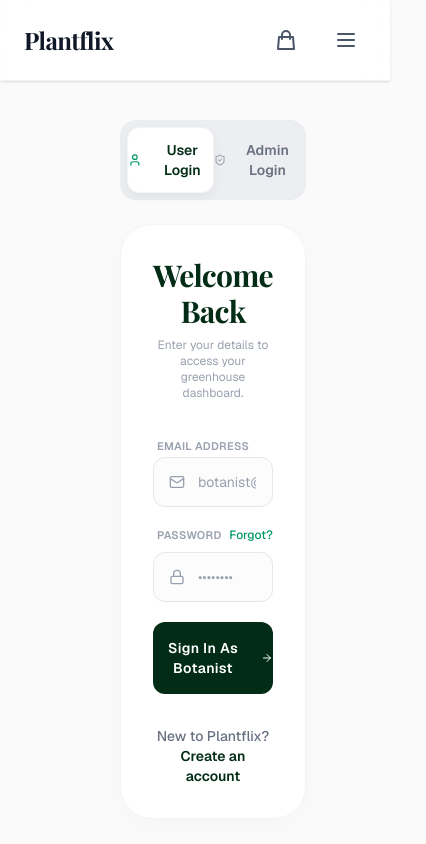
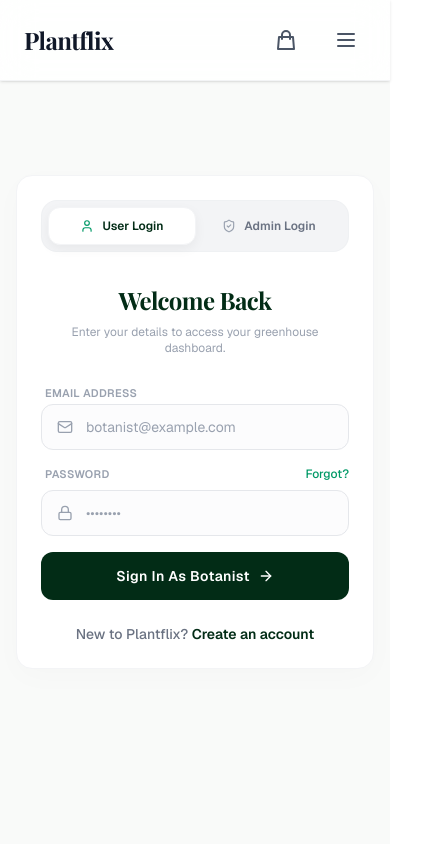
Before and after one commit to code-with-shilpa/plantflix, a Next.js app: page /login in a window 390 px wide. Shown: the top 844 px of the page, 426 px wide, since content can reach past the window. Built offline with nearby package versions, Linux system fonts and the light colour scheme; no server answers; a web font is replaced by a local one.

Commit message:
fix login form responsive issue

```diff
--- a/app/login/page.tsx
+++ b/app/login/page.tsx
@@ -93,10 +93,10 @@ export default function LoginPage() {
   };
 
   return (
-    <div className="min-h-screen grid lg:grid-cols-2 bg-[#F9FAF9] selection:bg-emerald-200 selection:text-emerald-900 font-sans">
+    <div className="min-h-screen grid grid-cols-1 lg:grid-cols-2 bg-[#F9FAF9] selection:bg-emerald-200 selection:text-emerald-900 font-sans">
 
       {/* LEFT: Premium Visual Section */}
-      <div className="hidden lg:flex flex-col justify-end items-start p-16 xl:p-24 text-white relative overflow-hidden bg-emerald-950">
+      <div className="hidden lg:flex flex-col justify-end items-start p-12 xl:p-24 text-white relative overflow-hidden bg-emerald-950">
         <div
           className="absolute inset-0 bg-cover bg-center transform scale-105 transition-transform duration-[30s] hover:scale-100 ease-out"
           style={{
@@ -107,54 +107,56 @@ export default function LoginPage() {
         <div className="absolute inset-0 bg-gradient-to-t from-[#022c16] via-[#022c16]/50 to-transparent opacity-95" />
 
         <div className="relative z-10 max-w-lg">
-          <h1 className="text-5xl xl:text-6xl font-bold mb-6 leading-[1.15] tracking-tight">
+          <h1 className="text-4xl xl:text-6xl font-bold mb-6 leading-[1.15] tracking-tight">
             Cultivate your <br />
             <span className="text-emerald-300 font-serif font-medium italic">indoor oasis.</span>
           </h1>
-          <p className="text-lg text-emerald-50/80 font-light leading-relaxed max-w-md backdrop-blur-md bg-[#022c16]/30 p-5 rounded-2xl border border-white/10 shadow-xl">
+          <p className="text-base xl:text-lg text-emerald-50/80 font-light leading-relaxed max-w-md backdrop-blur-md bg-[#022c16]/30 p-5 rounded-2xl border border-white/10 shadow-xl">
             Log in to manage your botanical archive, track incoming acquisitions, and explore our newest rare species.
           </p>
         </div>
       </div>
 
       {/* RIGHT: Combined Tab Form Section */}
-      <div className="flex items-center justify-center p-30 sm:p-12 lg:p-16 relative bg-[#F9FAF9]">
+      <div className="flex items-center justify-center p-4 sm:p-12 lg:p-16 relative bg-[#F9FAF9]">
         <div className="w-full max-w-[440px] relative z-10">
 
-          {/* Dynamic Segmented Switcher Header */}
-          <div className="flex bg-gray-200/60 p-1.5 rounded-2xl mb-6 border border-gray-200/20">
+          {/* Form Card Container */}
+          <div className="bg-white p-6 sm:p-10 rounded-2xl sm:rounded-[2rem] shadow-[0_8px_30px_rgb(0,0,0,0.02)] border border-gray-100 transition-all duration-500">
+
+            {/* Unified Segmented Switcher Header (Now inside the card) */}
+            <div className="flex bg-gray-100 p-1.5 rounded-2xl mb-8 border border-gray-200/30">
               <button
                 type="button"
                 onClick={() => setActiveTab("user")}
-              className={`flex-1 flex items-center justify-center gap-2.5 py-3 text-sm font-semibold rounded-xl transition-all duration-300 ${activeTab === "user"
+                className={`flex-1 flex items-center justify-center gap-2 py-2.5 sm:py-3 text-xs sm:text-sm font-semibold rounded-xl transition-all duration-300 ${
+                  activeTab === "user"
                     ? "bg-white text-[#022c16] shadow-[0_4px_12px_rgba(0,0,0,0.05)] border border-gray-100"
                     : "text-gray-500 hover:text-gray-800"
                 }`}
               >
-              <User className={`w-4 h-4 transition-colors ${activeTab === "user" ? "text-emerald-600" : "text-gray-400"}`} />
+                <User className={`w-3.5 h-3.5 sm:w-4 sm:h-4 transition-colors ${activeTab === "user" ? "text-emerald-600" : "text-gray-400"}`} />
                 User Login
               </button>
               <button
                 type="button"
                 onClick={() => setActiveTab("admin")}
-              className={`flex-1 flex items-center justify-center gap-2.5 py-3 text-sm font-semibold rounded-xl transition-all duration-300 ${activeTab === "admin"
+                className={`flex-1 flex items-center justify-center gap-2 py-2.5 sm:py-3 text-xs sm:text-sm font-semibold rounded-xl transition-all duration-300 ${
+                  activeTab === "admin"
                     ? "bg-white text-gray-900 shadow-[0_4px_12px_rgba(0,0,0,0.05)] border border-gray-100"
                     : "text-gray-500 hover:text-gray-800"
                 }`}
               >
-              <ShieldCheck className={`w-4 h-4 transition-colors ${activeTab === "admin" ? "text-emerald-600" : "text-gray-400"}`} />
+                <ShieldCheck className={`w-3.5 h-3.5 sm:w-4 sm:h-4 transition-colors ${activeTab === "admin" ? "text-emerald-600" : "text-gray-400"}`} />
                 Admin Login
               </button>
             </div>
 
-          {/* Form Card */}
-          <div className="bg-white p-8 sm:p-10 rounded-[2rem] shadow-[0_8px_30px_rgb(0,0,0,0.02)] border border-gray-100 transition-all duration-500">
-
             {activeTab === "user" ? (
               /* --- USER FORM PANEL --- */
               <div>
-                <div className="mb-8 text-center lg:text-left">
-                  <h2 className="text-3xl font-bold text-[#022c16] tracking-tight mb-2">
+                <div className="mb-6 sm:mb-8 text-center lg:text-left">
+                  <h2 className="text-2xl sm:text-3xl font-bold text-[#022c16] tracking-tight mb-2">
                     Welcome Back
                   </h2>
                   <p className="text-gray-400 text-xs">
@@ -162,7 +164,7 @@ export default function LoginPage() {
                   </p>
                 </div>
 
-                <form onSubmit={handleUserSubmit(onUserSubmit)} className="space-y-5">
+                <form onSubmit={handleUserSubmit(onUserSubmit)} className="space-y-4 sm:space-y-5">
                   <div className="space-y-2">
                     <label className="text-[11px] font-semibold text-gray-400 uppercase tracking-wide ml-1">
                       Email Address
@@ -178,7 +180,7 @@ export default function LoginPage() {
                         className={`w-full bg-gray-50/50 border text-sm ${userErrors.email
                             ? 'border-red-300 focus:border-red-500 focus:ring-red-500/20'
                             : 'border-gray-200 hover:border-gray-300 focus:border-[#022c16] focus:ring-[#022c16]/10'
-                          } pl-11 pr-4 py-3.5 rounded-xl outline-none transition-all duration-200 text-gray-800 placeholder:text-gray-400`}
+                          } pl-11 pr-4 py-3 sm:py-3.5 rounded-xl outline-none transition-all duration-200 text-gray-800 placeholder:text-gray-400`}
                       />
                     </div>
                     {userErrors.email && <p className="text-red-500 text-xs font-medium pl-1">{userErrors.email.message}</p>}
@@ -204,7 +206,7 @@ export default function LoginPage() {
                         className={`w-full bg-gray-50/50 border text-sm ${userErrors.password
                             ? 'border-red-300 focus:border-red-500 focus:ring-red-500/20'
                             : 'border-gray-200 hover:border-gray-300 focus:border-[#022c16] focus:ring-[#022c16]/10'
-                          } pl-11 pr-4 py-3.5 rounded-xl outline-none transition-all duration-200 text-gray-800 placeholder:text-gray-400`}
+                          } pl-11 pr-4 py-3 sm:py-3.5 rounded-xl outline-none transition-all duration-200 text-gray-800 placeholder:text-gray-400`}
                       />
                     </div>
                     {userErrors.password && <p className="text-red-500 text-xs font-medium pl-1">{userErrors.password.message}</p>}
@@ -213,7 +215,7 @@ export default function LoginPage() {
                   <button
                     type="submit"
                     disabled={loading}
-                    className="w-full group flex items-center justify-center gap-2 bg-[#022c16] text-white py-4 rounded-xl font-semibold text-sm tracking-wide hover:bg-[#064e3b] hover:shadow-lg hover:shadow-emerald-900/20 hover:-translate-y-0.5 transition-all duration-300 mt-2 disabled:opacity-70 disabled:hover:translate-y-0"
+                    className="w-full group flex items-center justify-center gap-2 bg-[#022c16] text-white py-3.5 sm:py-4 rounded-xl font-semibold text-sm tracking-wide hover:bg-[#064e3b] hover:shadow-lg hover:shadow-emerald-900/20 hover:-translate-y-0.5 transition-all duration-300 mt-2 disabled:opacity-70 disabled:hover:translate-y-0"
                   >
                     {loading ? (
                       <div className="w-5 h-5 border-2 border-white/30 border-t-white rounded-full animate-spin" />
@@ -226,7 +228,7 @@ export default function LoginPage() {
                   </button>
                 </form>
 
-                <p className="text-sm mt-8 text-center text-gray-500 font-medium">
+                <p className="text-sm mt-6 sm:mt-8 text-center text-gray-500 font-medium">
                   New to Plantflix?{" "}
                   <Link href="/signup" className="text-[#022c16] font-semibold hover:text-emerald-600 transition-colors relative pb-0.5">
                     Create an account
@@ -236,8 +238,8 @@ export default function LoginPage() {
             ) : (
               /* --- ADMIN FORM PANEL --- */
               <div>
-                <div className="mb-8 text-center lg:text-left">
-                  <h2 className="text-3xl font-bold text-gray-900 tracking-tight mb-2">
+                <div className="mb-6 sm:mb-8 text-center lg:text-left">
+                  <h2 className="text-2xl sm:text-3xl font-bold text-gray-900 tracking-tight mb-2">
                     Admin Node
                   </h2>
                   <p className="text-gray-400 text-xs">
@@ -245,7 +247,7 @@ export default function LoginPage() {
                   </p>
                 </div>
 
-                <form onSubmit={handleAdminSubmit(onAdminSubmit)} className="space-y-5">
+                <form onSubmit={handleAdminSubmit(onAdminSubmit)} className="space-y-4 sm:space-y-5">
                   <div className="space-y-2">
                     <label className="text-[11px] font-semibold text-gray-400 uppercase tracking-wide ml-1">
                       Admin Identity (Email)
@@ -261,7 +263,7 @@ export default function LoginPage() {
                         className={`w-full bg-gray-50/50 border text-sm ${adminErrors.email
                             ? 'border-red-300 focus:border-red-500 focus:ring-red-500/20'
                             : 'border-gray-200 hover:border-gray-300 focus:border-emerald-800 focus:ring-emerald-800/10'
-                          } pl-11 pr-4 py-3.5 rounded-xl outline-none transition-all duration-200 text-gray-800 placeholder:text-gray-400`}
+                          } pl-11 pr-4 py-3 sm:py-3.5 rounded-xl outline-none transition-all duration-200 text-gray-800 placeholder:text-gray-400`}
                       />
                     </div>
                     {adminErrors.email && <p className="text-red-500 text-xs font-medium pl-1">{adminErrors.email.message}</p>}
@@ -282,7 +284,7 @@ export default function LoginPage() {
                         className={`w-full bg-gray-50/50 border text-sm ${adminErrors.password
                             ? 'border-red-300 focus:border-red-500 focus:ring-red-500/20'
                             : 'border-gray-200 hover:border-gray-300 focus:border-emerald-800 focus:ring-emerald-800/10'
-                          } pl-11 pr-4 py-3.5 rounded-xl outline-none transition-all duration-200 text-gray-800 placeholder:text-gray-400`}
+                          } pl-11 pr-4 py-3 sm:py-3.5 rounded-xl outline-none transition-all duration-200 text-gray-800 placeholder:text-gray-400`}
                       />
                     </div>
                     {adminErrors.password && <p className="text-red-500 text-xs font-medium pl-1">{adminErrors.password.message}</p>}
@@ -291,7 +293,7 @@ export default function LoginPage() {
                   <button
                     type="submit"
                     disabled={loading}
-                    className="w-full group flex items-center justify-center gap-2 bg-gray-950 text-white py-4 rounded-xl font-semibold text-sm tracking-wide hover:bg-gray-800 hover:shadow-lg hover:shadow-gray-900/20 hover:-translate-y-0.5 transition-all duration-300 mt-2 disabled:opacity-70 disabled:hover:translate-y-0"
+                    className="w-full group flex items-center justify-center gap-2 bg-gray-950 text-white py-3.5 sm:py-4 rounded-xl font-semibold text-sm tracking-wide hover:bg-gray-800 hover:shadow-lg hover:shadow-gray-900/20 hover:-translate-y-0.5 transition-all duration-300 mt-2 disabled:opacity-70 disabled:hover:translate-y-0"
                   >
                     {loading ? (
                       <div className="w-5 h-5 border-2 border-white/30 border-t-white rounded-full animate-spin" />
@@ -304,14 +306,14 @@ export default function LoginPage() {
                   </button>
                 </form>
 
-                {/* Micro Sandbox Credentials Card (Appears contextually below Admin Form) */}
+                {/* Micro Sandbox Credentials Card */}
                 <div className="mt-6 p-4 bg-emerald-50/60 border border-emerald-100/70 rounded-2xl text-[11px] text-emerald-950 shadow-sm animate-fadeIn">
                   <div className="flex items-center gap-1.5 font-bold text-emerald-800 uppercase tracking-wider mb-1.5">
                     <span className="w-1.5 h-1.5 rounded-full bg-emerald-500 animate-pulse" />
                     Sandbox Testing Coordinates
                   </div>
                   <div className="space-y-1 font-medium text-gray-600">
-                    <p>User: <span className="font-mono text-emerald-950 font-bold bg-white px-1.5 py-0.5 rounded border border-emerald-100">ahana@yopmail.com</span></p>
+                    <p>User: <span className="font-mono text-emerald-950 font-bold bg-white px-1.5 py-0.5 rounded border border-emerald-100 block sm:inline-block break-all sm:break-normal">ahana@yopmail.com</span></p>
                     <p>Password: <span className="font-mono text-emerald-950 font-bold bg-white px-1.5 py-0.5 rounded border border-emerald-100">@ahana22</span></p>
                   </div>
                 </div>
```
Lines whose indentation alone changed are shown as unchanged.
